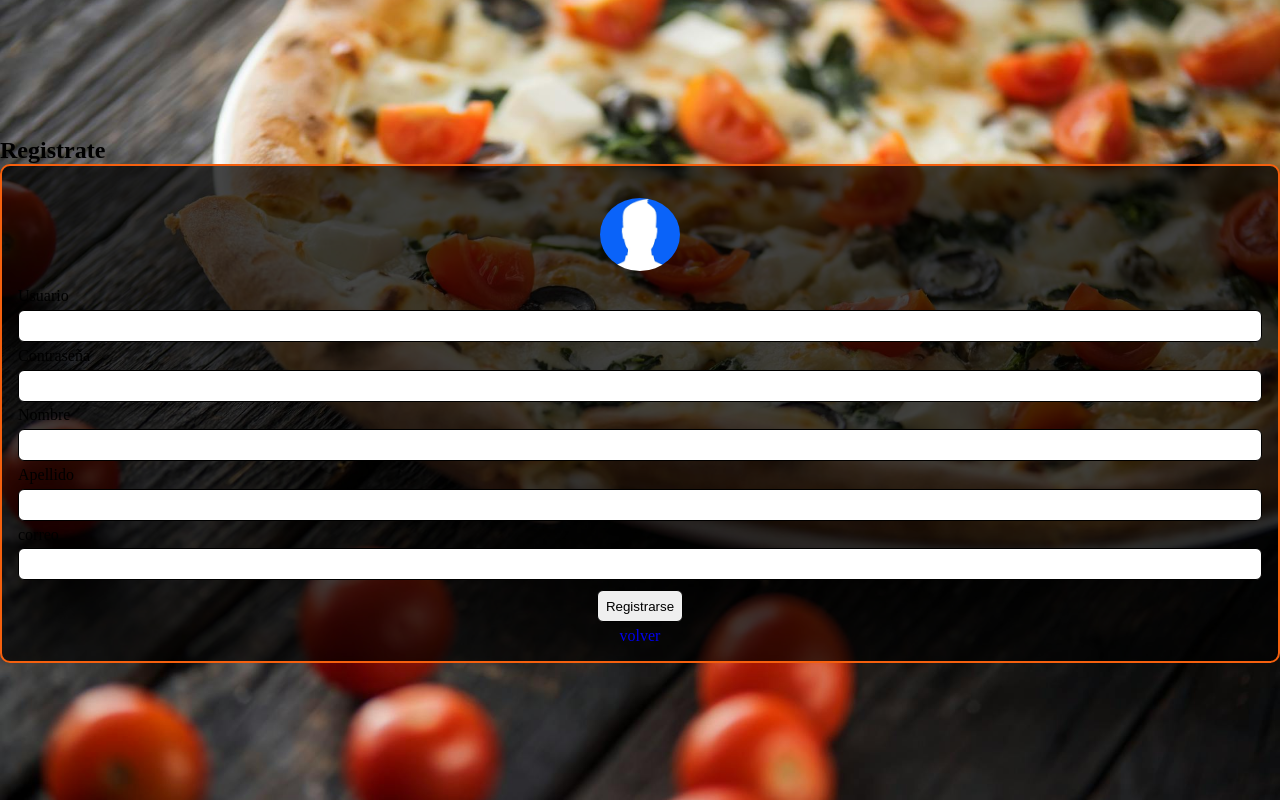
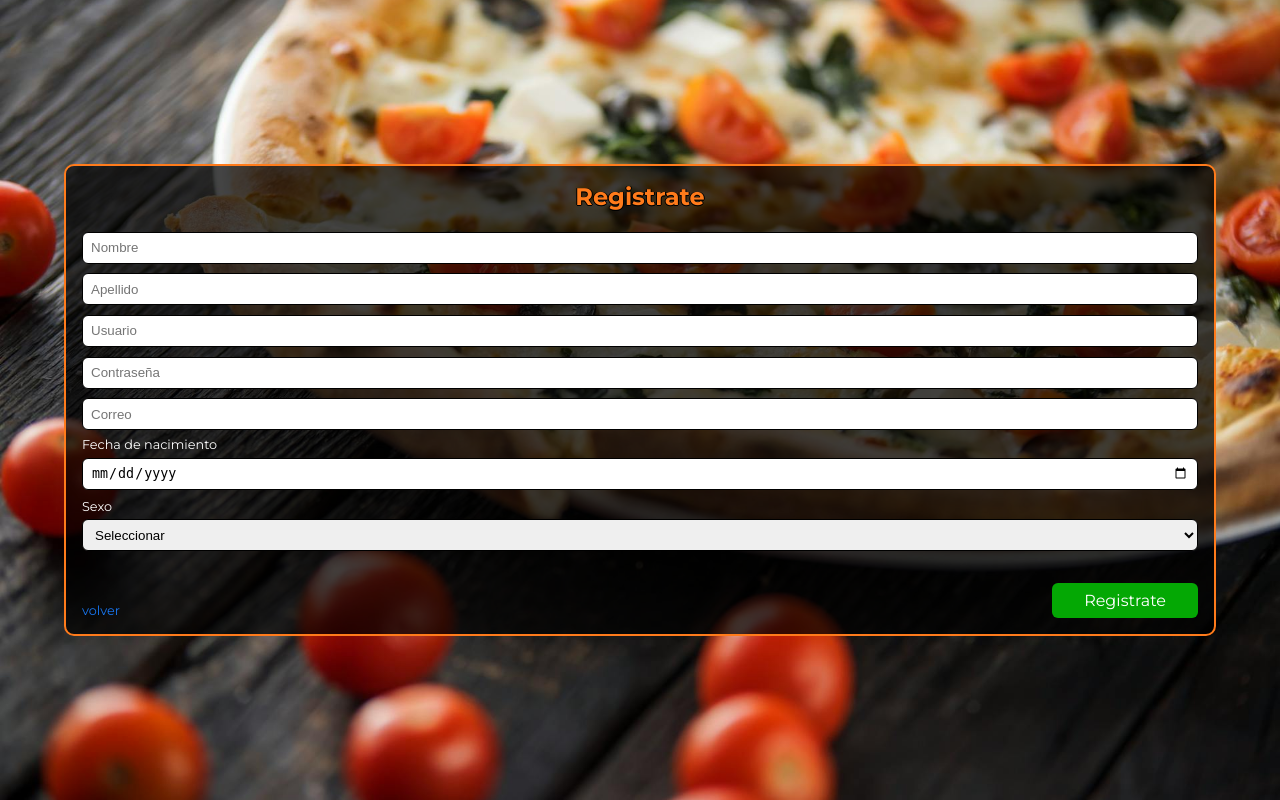
Before and after one commit to Erik-Salinas/Los-hermanos, a PHP site: page /mvc/resources/views/prototipos/registre.html in a window 1280 px wide. Run offline with PHP 8.4, Linux system fonts and the light colour scheme.

Commit message:
Confirmación de cambios

```diff
--- a/mvc/public/css/styles.css
+++ b/mvc/public/css/styles.css
@@ -3,6 +3,7 @@
 :root {
     --first-color: #ff7b1b;
     --second-color: #6aa0ab;
+    --third-color:#d86716;
     --text-first-color: #000000;
     --text-second-color: #ffffff;
     --font-family-first: "Montserrat", sans-serif;
@@ -11,7 +12,10 @@
     --font-size-title: 1.5rem;
     --font-size-text: 1rem;
     --line-height-base: 1.5;
+    --text-login-color: #ffffff;
+    --text-login-color-titel:#ff7b1b;
 }
+
 /* ?Reset */
 * {
     padding: 0;
@@ -19,30 +23,49 @@
     box-sizing: border-box;
     vertical-align: baseline;
 }
-img, picture, video, iframe, figure {
+
+img,
+picture,
+video,
+iframe,
+figure {
     max-width: 100%;
     width: 100%;
     display: block;
 }
-h1, h2, h3, h4, h5, h6, p, span, a, p, strong{
+
+h1,
+h2,
+h3,
+h4,
+h5,
+h6,
+p,
+span,
+a,
+p,
+strong {
     text-decoration: none;
 }
-li{
+
+li {
     list-style-type: none;
 }
-html{
+
+html {
     scroll-behavior: smooth;
 }
 
-header{
+header {
     padding: 2rem;
     background-color: var(--first-color);
 }
+
 /*!Responsive Desing*/
 
 
 /* ?Movil */
-main{
+main {
     display: flex;
     flex-direction: column;
     justify-content: center;
@@ -52,6 +75,7 @@ main{
     background-position: center;
     background-size: cover;
 }
+
 .logo {
     max-width: 5rem;
 }
@@ -72,11 +96,13 @@ main{
     box-shadow: 0 0 0 100vmax rgba(0, 0, 0, 0.508);
     transition: opacity 0.5s ease-in-out;
 }
-.nav img{
+
+.nav img {
     border-radius: 100%;
-    margin:0 auto;
+    margin: 0 auto;
 }
-.navList{
+
+.navList {
     display: flex;
     flex-direction: column;
     align-items: start;
@@ -84,29 +110,35 @@ main{
     padding: 0rem 0rem 0rem 1rem;
 }
 
-.navList a i, .navList button i{
+.navList a i,
+.navList button i {
     margin-right: 0.625rem;
     width: 1.25rem;
     font-size: 1.1rem;
 }
-.navList  li  a , .navList li button{
+
+.navList li a,
+.navList li button {
     font-family: var(--font-family-first);
     color: var(--text-second-color);
     font-size: var(--font-size-text);
     font-weight: 500;
     margin-left: 0.5rem;
 }
+
 .navList li button {
     border: none;
     background-color: transparent;
     color: rgb(255, 0, 0);
 }
+
 .listActive {
     background-color: var(--first-color);
     width: 90%;
-    padding:0.6rem 0 0.6rem 0;
+    padding: 0.6rem 0 0.6rem 0;
 }
-.openMenu{
+
+.openMenu {
     display: block;
     margin-left: auto;
     color: #ffffff;
@@ -114,53 +146,64 @@ main{
     background-color: transparent;
     font-size: 2rem;
 }
-.nav .closeMenu{
+
+.nav .closeMenu {
     display: block;
     margin-right: auto;
     border: none;
     color: rgb(255, 254, 254);
     background-color: transparent;
     font-size: 1.5rem;
-    padding:0 0.3rem;
+    padding: 0 0.3rem;
 }
 
-.nav .closeMenu:hover{
+.nav .closeMenu:hover {
     border: none;
     background-color: rgb(212, 31, 31);
     color: #ffffff;
     font-size: 1.5rem;
-    padding:0 0.4rem;
+    padding: 0 0.4rem;
 }
 
-.visible{
+.visible {
     opacity: 1;
     visibility: visible;
 }
 
-.login, .signUp{
+/* !LOGIN */
+.login,
+.signUp {
     display: flex;
     justify-content: center;
 }
-.loginForm, .signUpForm{
+
+.loginForm,
+.signUpForm {
     background-color: rgba(0, 0, 0, 0.725);
-    min-width:90%;
-    display: flex ;
+    min-width: 90%;
+    display: flex;
     flex-direction: column;
     align-items: center;
-    padding:  1rem;
+    padding: 0 1rem;
     border-radius: 10px;
-    border: 2px solid #F5600E;
+    border: 2px solid var(--first-color);
 }
-.loginForm > .logo > img, .signUpForm > .logo > img{
+
+.loginForm>.logo>img,
+.signUpForm>.logo>img {
     width: 7rem;
     border-radius: 100%;
     margin: 1rem 0;
 }
-.loginForm > .input, .signUpForm > .input{
+
+.loginForm>.input,
+.signUpForm>.input {
     width: 100%;
 }
-.loginForm  input, .signUpForm input{
-    min-width:100% ;
+
+.loginForm input,
+.signUpForm input {
+    min-width: 100%;
     height: 2rem;
     margin: 0.3rem 0;
     outline: none;
@@ -168,30 +211,105 @@ main{
     border: 1px solid black;
     padding: 0 0.5rem;
 }
-.loginForm input::placeholder{
+
+.loginForm input::placeholder {
+    font-family: var(--font-family-first);
     font-size: 0.8rem;
 }
-.loginForm button, .signUpForm button{
+
+.loginForm button,
+.signUpForm button {
+    font-family: var(--font-family-first);
     font-size: 1rem;
     margin: 1rem 0;
-    background-color: #F5600E;
+    background-color: var(--first-color);
     border: none;
     color: white;
     padding: 0.5rem;
     border-radius: 6px;
 }
-.loginForm .data{
+.loginForm button:hover{
+    background-color: var(--third-color);
+}
+.loginForm .data {
     min-width: 100%;
     display: flex;
     justify-content: space-between;
 }
-.loginForm .data a{
+
+.loginForm .data a {
+    font-family: var(--font-family-first);
     text-decoration: none;
-    color:#1877f2;
+    color: #1877f2;
+    font-size: 0.8rem;
+    margin:1rem 0 ;
 }
-.loginForm .data a:hover{
+
+.loginForm .data a:hover {
     text-decoration: underline;
-    color:#1877f2;
+    color: #1877f2;
+}
+
+.signUpForm h1 {
+    font-size: var(--font-size-title);
+    color: var(--text-login-color-titel);
+    text-align: center;
+    font-family: var(--font-family-first);
+    margin: 1rem 0;
+    text-shadow:
+    -1px 0 black,
+    1px 0 black,
+    0 1px black,
+    0 1px black;
+}
+
+
+.signUpForm label{
+    color: var(--text-login-color);
+    font-family: var(--font-family-first);
+    font-size: 0.8rem;
+    margin: 0.3rem 0;
+}
+.signUpForm .sex{
+    display: flex;
+    flex-direction: column;
+}
+
+.sex select{
+    min-width: 100%;
+    height: 2rem;
+    outline: none;
+    border-radius: 6px;
+    border: 1px solid black;
+    padding: 0 0.5rem;
+}
+.btnRecord{
+    display: flex;
+    flex-direction: row-reverse;
+    align-items: end;
+    justify-content: space-between;
+    width: 100%;
+    margin:1rem 0 ;
+}
+.btnRecord button{
+    background-color: rgb(4, 168, 4);
+    padding: 0.5rem 2rem;
+    margin-bottom: auto;
+}
+.btnRecord button:hover{
+    background-color: rgb(3, 144, 3);
+    padding: 0.5rem 2rem;
+}
+.btnRecord a {
+    font-family: var(--font-family-first);
+    text-decoration: none;
+    color: #1877f2;
+    font-size: 0.8rem;
+}
+
+.btnRecord a:hover {
+    text-decoration: underline;
+    color: #1877f2;
 }
 /* ?Tablets */
 
--- a/mvc/resources/views/prototipos/registre.html
+++ b/mvc/resources/views/prototipos/registre.html
@@ -15,36 +15,39 @@
 
 <body>
     <main>
-        <section>
-            <h1>Registrate</h1>
-            <form action="" method="post" autocomplete="off" class="signUp signUpForm">
-                <div class="logo">
-                    <img src="../../../public/img/perfil.png" alt="Perfil de usuario" />
+        <section class="signUp">
+            <form action="" method="post" autocomplete="off" class=" signUpForm">
+                <h1>Registrate</h1>
+                <div class="input">
+                    <input type="text" name="name" placeholder="Nombre">
                 </div>
                 <div class="input">
-                    <label>Usuario</label>
-                    <input type="text" name="user">
+                    <input type="text" name="lestname" placeholder="Apellido">
                 </div>
                 <div class="input">
-                    <label>Contraseña</label>
-                    <input type="password" name="password">
+                    <input type="text" name="user" placeholder="Usuario">
                 </div>
                 <div class="input">
-                    <label>Nombre</label>
-                    <input type="text" name="name">
+                    <input type="password" name="password" placeholder="Contraseña">
                 </div>
                 <div class="input">
-                    <label>Apellido</label>
-                    <input type="text" name="lestname">
-                </div class="input">
+                    <input type="email" name="email" placeholder="Correo">
+                </div>
                 <div class="input">
-                    <label>correo</label>
-                    <input type="email" name="email">
+                    <label>Fecha de nacimiento</label>
+                    <input type="date" name="date">
                 </div>
-                <div>
-                    <input type="submit" value="Registrarse" name="btnRecord">
+                <div class="input sex">
+                    <label>Sexo</label>
+                    <select name="sex">
+                        <option value="#" disabled selected>Seleccionar</option>
+                        <option value="mujer">Mujer</option>
+                        <option value="hombre">Hombre</option>
+                        <option value="personalizado">Personalizado</option>
+                    </select>
                 </div>
-                <div>
+                <div class="btnRecord">
+                    <button type="submit"name="btnRecord">Registrate</button>
                     <a href="user.html">volver</a>
                 </div>
             </form>
```
Also changed, not shown: mvc/public/js/cerrarSesion.js (added).
